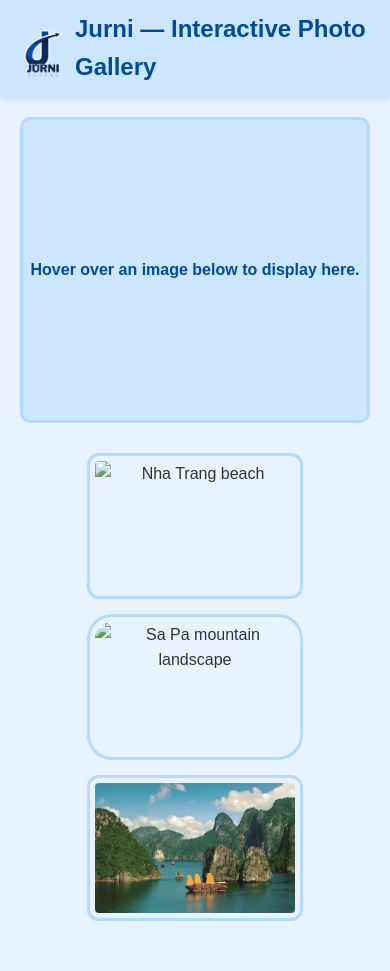
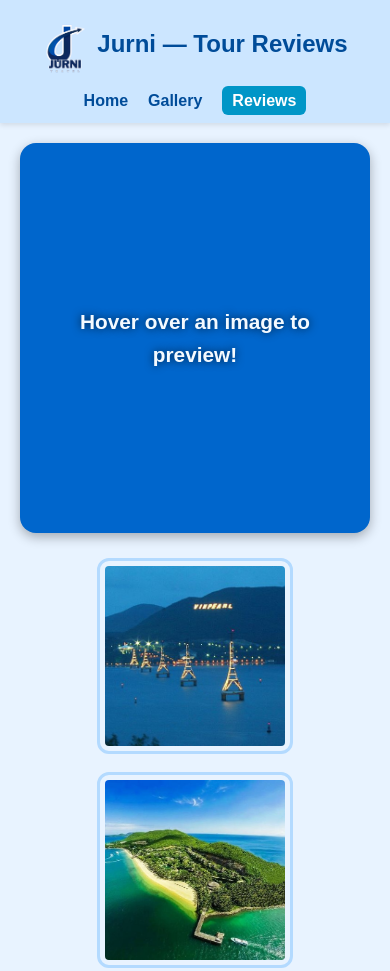
Before and after one commit to ledaithanhlong/coursera, a plain HTML site: page gallery.html in a window 390 px wide. Shown: the top 971 px of the page. Drawn offline with Linux system fonts and the light colour scheme.

Commit message:
JavaScript Interactive Photo Gallery

```diff
--- a/css/style.css
+++ b/css/style.css
@@ -1,3 +1,6 @@
+/* ==============================
+   Base Styles
+============================== */
 body {
   font-family: "Poppins", sans-serif;
   background-color: #e8f3ff;
@@ -6,6 +9,7 @@ body {
   line-height: 1.6;
 }
 
+/* Skip link for accessibility */
 .skip-link {
   position: absolute;
   left: -999px;
@@ -25,6 +29,9 @@ body {
   text-decoration: none;
 }
 
+/* ==============================
+   Header & Navigation
+============================== */
 header {
   background: #cce6ff;
   padding: 10px 20px;
@@ -70,10 +77,17 @@ nav a.active {
   border-radius: 6px;
 }
 
+/* ==============================
+   Main Layout
+============================== */
 main {
   padding: 20px;
   text-align: center;
 }
+
+/* ==============================
+   Tour Grid Section
+============================== */
 .grid {
   display: grid;
   grid-template-columns: repeat(auto-fit, minmax(260px, 1fr));
@@ -95,6 +109,9 @@ main {
   transform: scale(1.01);
 }
 
+/* ==============================
+   Flex Image Layout
+============================== */
 .flex {
   display: flex;
   flex-wrap: wrap;
@@ -103,19 +120,24 @@ main {
 }
 .flex img {
   width: 200px;
+  height: 200px;
+  object-fit: cover;
   border: 3px solid #b3daff;
   padding: 5px;
   border-radius: 12px;
   transition: transform 0.3s, border-color 0.3s;
 }
 .flex img:hover {
-  transform: scale(1.01);
+  transform: scale(1.03);
   border-color: #0096c7;
 }
 .flex img:nth-child(2n) {
   border-radius: 25px;
 }
 
+/* ==============================
+   Footer
+============================== */
 footer {
   background: #cce6ff;
   text-align: center;
@@ -135,27 +157,67 @@ a.back:hover {
   color: #023e8a;
 }
 
-/* === Interactive Gallery === */
-#image {
-  background-color: #cce6ff;
+/* ==============================
+   Interactive Photo Gallery Styles
+============================== */
+.preview-box {
+  height: 350px;
+  display: flex;
+  justify-content: center;
+  align-items: center;
+  color: #f4faff;
+  font-size: 1.3rem;
+  font-weight: 600;
+  background-color: #0066cc;
   background-size: cover;
   background-position: center;
-  border: 3px solid #b3daff;
-  border-radius: 10px;
-  color: #004c99;
-  font-weight: 600;
-  height: 300px;
-  display: flex;
-  align-items: center;
-  justify-content: center;
+  border-radius: 16px;
+  box-shadow: 0 4px 12px rgba(0,0,0,0.3);
+  margin-bottom: 25px;
+  text-shadow: 0 0 8px rgba(0,0,0,0.7);
+  padding: 20px;
   text-align: center;
-  transition: background-image 0.3s ease;
-  margin-bottom: 30px;
+  transition: background-image 0.4s ease-in-out, color 0.4s ease;
 }
 
-.flex img {
+/* Gallery Container */
+#gallery {
+  display: flex;
+  justify-content: center;
+  flex-wrap: wrap;
+  gap: 18px;
+  margin-top: 25px;
+}
+
+/* Gallery Images */
+#gallery img {
+  width: 240px;
+  height: 240px;
+  border-radius: 12px;
+  object-fit: cover;
+  border: 3px solid #b3daff;
+  padding: 5px;
   cursor: pointer;
-  width: 200px;
-  height: 130px;
-  object-fit: cover;
+  transition: transform 0.3s, box-shadow 0.3s, border-color 0.3s;
 }
+#gallery img:hover {
+  transform: scale(1.05);
+  box-shadow: 0 0 10px rgba(0,0,0,0.5);
+  border-color: #0096c7;
+}
+
+/* Responsive tweaks */
+@media (max-width: 768px) {
+  header {
+    flex-direction: column;
+    gap: 10px;
+  }
+  nav ul {
+    flex-wrap: wrap;
+    justify-content: center;
+  }
+  #gallery img {
+    width: 180px;
+    height: 180px;
+  }
+}
--- a/gallery.html
+++ b/gallery.html
@@ -3,34 +3,55 @@
 <head>
   <meta charset="utf-8">
   <meta name="viewport" content="width=device-width,initial-scale=1">
-  <title>Jurni — Interactive Photo Gallery</title>
+  <title>Jurni — Review</title>
   <link rel="stylesheet" href="css/style.css">
 </head>
 <body>
+  <a href="#main" class="skip-link">Skip to content</a>
+
   <header>
     <div class="logo-title">
-      <img src="img/logo.png" alt="Jurni logo">
-      <h1>Jurni — Interactive Photo Gallery</h1>
+      <img src="img/logo.png" alt="Jurni Logo">
+      <h1>Jurni — Tour Reviews</h1>
     </div>
+    <nav>
+      <ul>
+        <li><a href="index.html">Home</a></li>
+        <li><a href="gallery.html">Gallery</a></li>
+        <li><a href="review.html" class="active">Reviews</a></li>
+      </ul>
+    </nav>
   </header>
 
-  <main>
-    <div id="image">
-      Hover over an image below to display here.
+  <main id="main">
+    <div class="preview-box" id="previewBox">
+      Hover over an image to preview!
     </div>
 
-    <div class="flex">
-      <img src="img/NhaTrang.jpg" alt="Nha Trang beach"
-           onmouseover="upDate(this)" onmouseout="undo()">
-      <img src="img/Sapa.jpg" alt="Sa Pa mountain landscape"
-           onmouseover="upDate(this)" onmouseout="undo()">
-      <img src="img/HaLong.jpg" alt="Ha Long Bay"
-           onmouseover="upDate(this)" onmouseout="undo()">
+    <div id="gallery">
+        <img src="img/NhaTrang1.jpg" alt="Nha Trang Beach">
+        <img src="img/NhaTrang2.jpg" alt="Nha Trang Resort">
+        <img src="img/NhaTrang3.jpg" alt="Nha Trang Beach">
+        <img src="img/NhaTrang4.jpg" alt="Nha Trang Resort">
+        <img src="img/NhaTrang5.jpg" alt="Nha Trang Beach">
+        <img src="img/NhaTrang.jpg" alt="Nha Trang Resort">
+        <img src="img/Sapa1.jpg" alt="Sa Pa Valley">
+        <img src="img/Sapa2.jpg" alt="Fansipan Peak">
+        <img src="img/Sapa3.jpg" alt="Sa Pa Valley">
+        <img src="img/Sapa4.jpg" alt="Fansipan Peak">
+        <img src="img/Sapa5.jpg" alt="Sa Pa Valley">
+        <img src="img/Sapa.jpg" alt="Fansipan Peak">
+        <img src="img/HaLong1.jpg" alt="Ha Long Bay">
+        <img src="img/HaLong2.jpg" alt="Ha Long Cruise">
+        <img src="img/HaLong3.jpg" alt="Ha Long Bay">
+        <img src="img/HaLong4.jpg" alt="Ha Long Cruise">
+        <img src="img/HaLong5.jpg" alt="Ha Long Bay">
+        <img src="img/HaLong.jpg" alt="Ha Long Cruise">
     </div>
   </main>
 
   <footer>
-    Contact: lucaslee050304@gmail.com
+    © 2025 Jurni. All rights reserved.
   </footer>
 
   <script src="js/script.js"></script>
--- a/js/script.js
+++ b/js/script.js
@@ -1,22 +1,13 @@
-function upDate(previewPic) {
-  console.log("Mouse over triggered");
-  console.log("Image src:", previewPic.src);
-  console.log("Alt text:", previewPic.alt);
+const gallery = document.querySelectorAll("#gallery img");
+const previewBox = document.getElementById("previewBox");
 
-  // Lấy phần tử hiển thị lớn
-  const display = document.getElementById("image");
-
-  // Cập nhật ảnh nền và text
-  display.style.backgroundImage = `url('${previewPic.src}')`;
-  display.innerHTML = previewPic.alt;
-}
-
-function undo() {
-  console.log("Mouse out triggered");
-
-  const display = document.getElementById("image");
-
-  // Trả về trạng thái ban đầu
-  display.style.backgroundImage = "url('')";
-  display.innerHTML = "Hover over an image below to display here.";
-}
+gallery.forEach(img => {
+  img.addEventListener("mouseenter", () => {
+    previewBox.style.backgroundImage = `url(${img.src})`;
+    previewBox.textContent = img.alt;
+  });
+  img.addEventListener("mouseleave", () => {
+    previewBox.style.backgroundImage = "";
+    previewBox.textContent = "Hover over an image to preview!";
+  });
+});
```
Also changed, not shown: ha-long.html (+1 -0 lines), index.html (+1 -0 lines), nha-trang.html (+1 -0 lines), sapa.html (+1 -0 lines).
